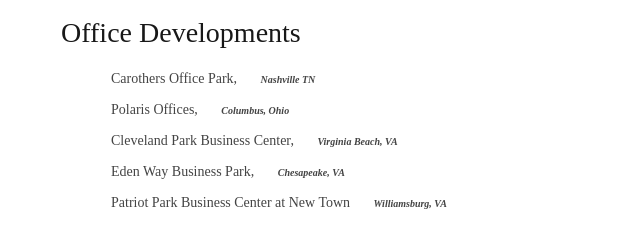
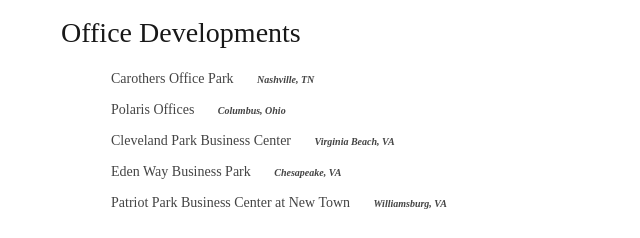
Before and after one commit to taylorharwin/sojourn_lodging, a website: page index.html in a window 1280 px wide. Shown: the part 921-1159 px from the top of the page, 119-759 px from the left. Drawn offline with Linux system fonts and the light colour scheme; a web font is replaced by a local one.

Commit message:
removes commas

```diff
--- a/index.html
+++ b/index.html
@@ -94,10 +94,10 @@
                 <section class="properties">
                     <h3>Office Developments</h3>
                     <ul>
-                        <li>Carothers Office Park, <span>Nashville TN</span></li>
-                        <li>Polaris Offices, <span>Columbus, Ohio</span></li>
-                        <li>Cleveland Park Business Center, <span>Virginia Beach, VA</span></li>
-                        <li>Eden Way Business Park, <span>Chesapeake, VA</span></li>
+                        <li>Carothers Office Park <span>Nashville, TN</span></li>
+                        <li>Polaris Offices <span>Columbus, Ohio</span></li>
+                        <li>Cleveland Park Business Center <span>Virginia Beach, VA</span></li>
+                        <li>Eden Way Business Park <span>Chesapeake, VA</span></li>
                         <li>Patriot Park Business Center at New Town  <span>Williamsburg, VA</span></li>
                     </ul>
 
```
